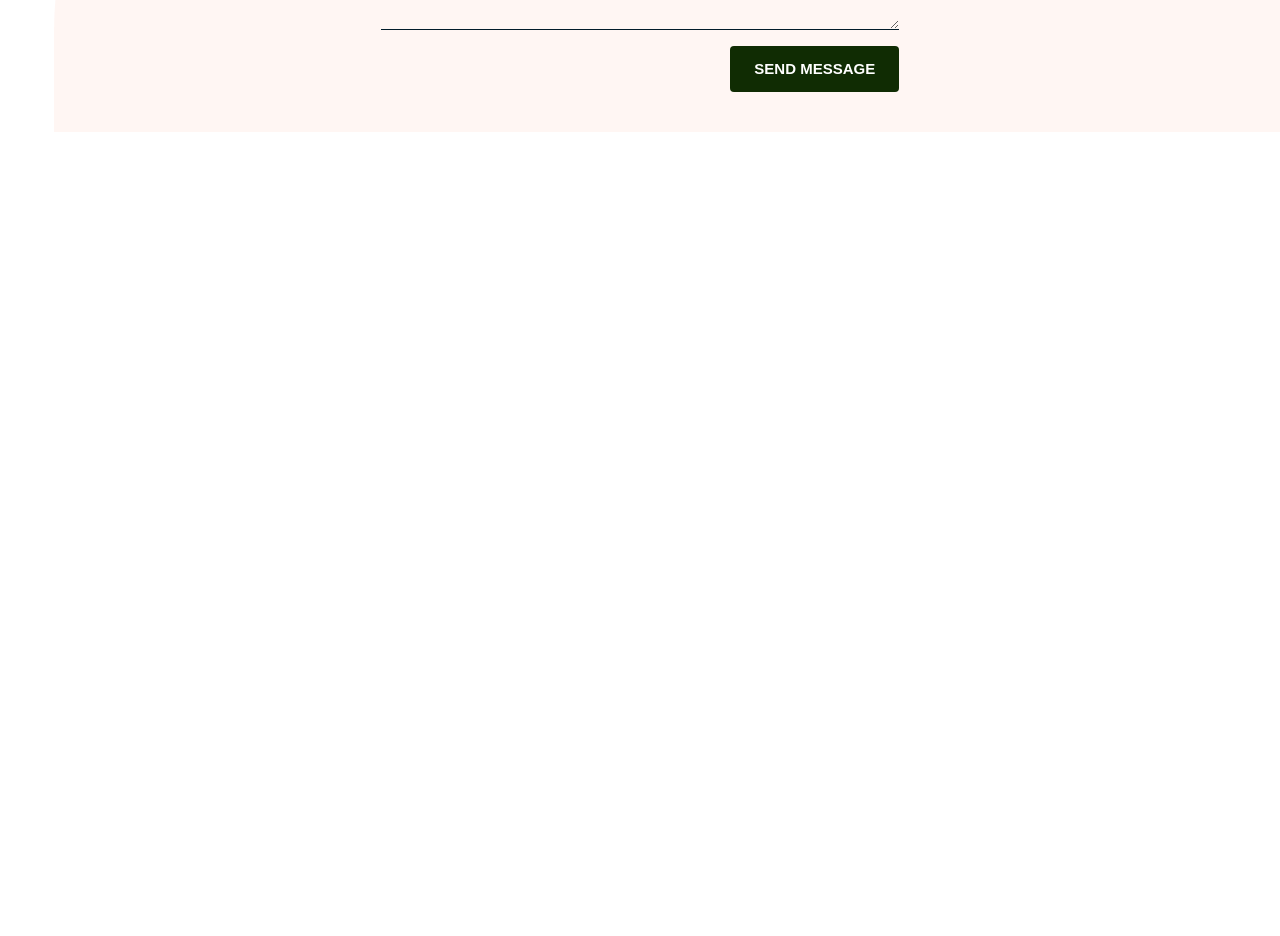
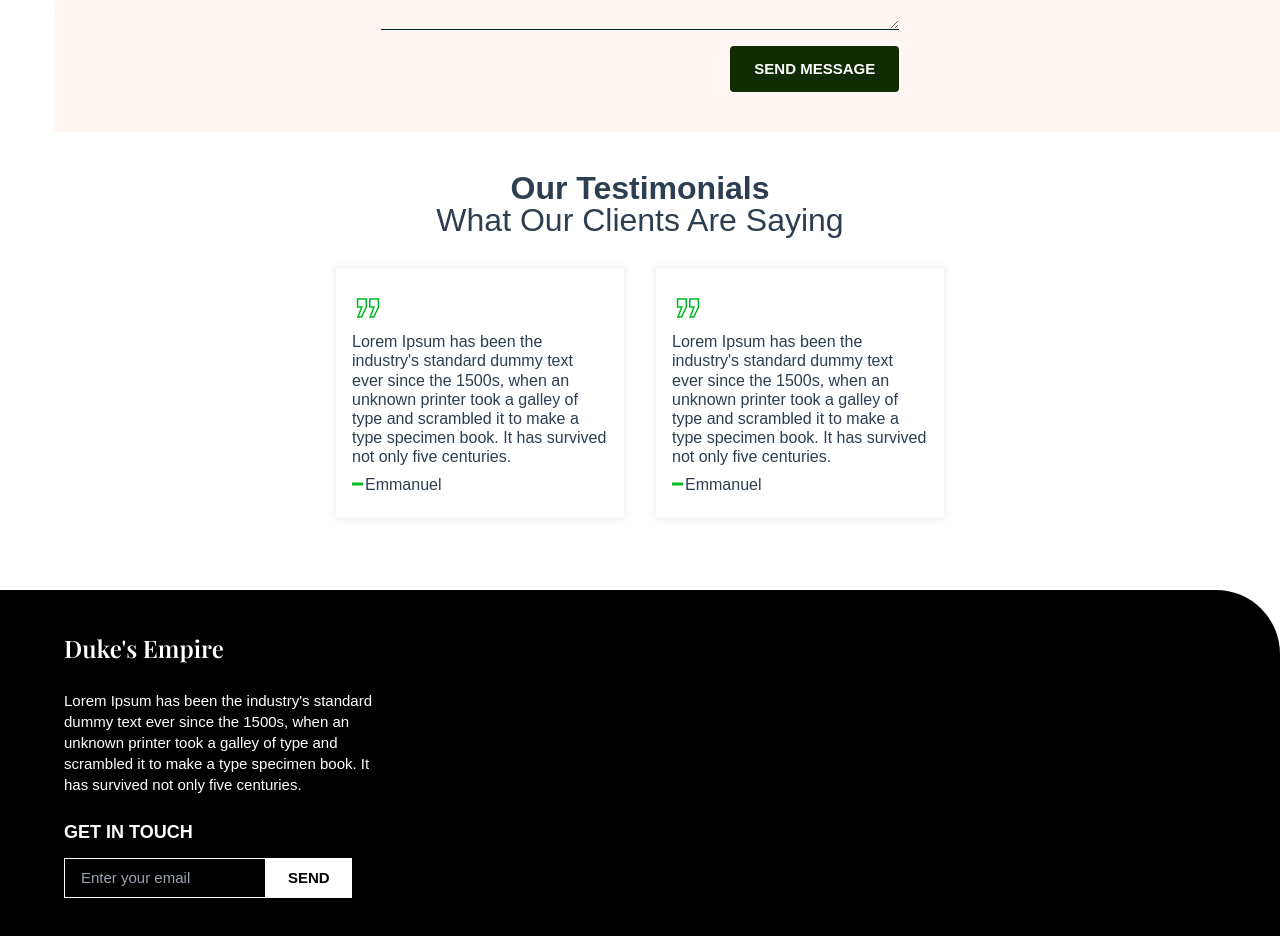
Before and after one commit to trokeibunor/duke-s-empire, a Vue app: page / in a window 1280 px wide. Shown: the part 2280-3216 px from the top of the page. Before the commit the page ends 2412 px from the top, so only its background shows below. Built offline with nearby package versions, Linux system fonts and the light colour scheme; a web font is replaced by a local one.

Commit message:
feat: base site

```diff
--- /dev/null
+++ b/src/components/footerSection.vue
@@ -0,0 +1,86 @@
+<template>
+    <footer>
+        <div class="content">
+            <div class="text-side">
+                <h2>Duke's Empire</h2>
+                <p>
+                    Lorem Ipsum has been the industry's standard dummy text ever since the 1500s, when an unknown printer took a galley of type and scrambled it to make a type specimen book. It has survived not only five centuries.
+                </p>
+                <div class="subscription-box">
+                    <label for="subForm">GET IN TOUCH</label>
+                    <form id="subForm">
+                        <input type="text" name="email" placeholder="Enter your email">
+                        <input type="submit" value="SEND">
+                    </form>
+                </div>
+            </div>
+            <div class="map">
+
+            </div>
+        </div>
+    </footer>
+</template>
+
+<script setup>
+
+</script>
+
+<style lang="scss" scoped>
+footer {
+    width: 100%;
+    border-top-right-radius: 4rem;
+    background-color:#000000;
+    color: #fff;
+    padding: 1.5rem 0px;
+    .content {
+        display: flex;
+        flex-direction: row;
+        width: 90%;
+        margin: 1rem auto;
+        .text-side {
+            display: flex;
+            flex-direction: column;
+            gap: 1.5rem;
+            width: 50%;
+            h2 {
+                font-family: 'Playfair Display', serif;
+                font-size: 24px;
+                font-weight: 600;
+            }
+            p {
+                line-height: 140%;
+                width: 55%
+            }
+            .subscription-box {
+                display: flex;
+                flex-direction: column;
+                gap: 0.75rem;
+                width: 50%;
+                label {
+                    font-size: 18px;
+                    font-weight: 600;
+                }
+                #subForm {
+                    input[type="text"] {
+                        width: 70%;
+                        padding: 0.5rem 1rem;
+                        background-color: #000;
+                        border: 1px solid #FFF;
+                    }
+                    input[type="submit"] {
+                        width: 30%;
+                        padding: 0.5rem 1rem;
+                        border: 1px solid #FFF;
+                        color: #000;
+                        background: #FFF;
+                        font-weight: 600;
+                    }
+                }
+            }
+        }
+        .map {
+            width: 50%;
+        }
+    }
+}
+</style>
--- /dev/null
+++ b/src/components/ourTestimonials.vue
@@ -0,0 +1,99 @@
+<template>
+   <section>
+    <div class="content">
+        <div class="intro_header">
+            <h3>Our Testimonials</h3>
+            <h3>What Our Clients Are Saying</h3>
+        </div>
+        <div class="testimonial_row">
+            <div class="testimonial_box">
+                <img src="../assets/icons/testimonial_icon.svg" alt="">
+                <p>
+                    Lorem Ipsum has been the industry's standard dummy text ever since the 1500s, when an unknown printer took a galley of type and scrambled it to make a type specimen book. It has survived not only five centuries.
+                </p>
+                <div class="author">
+                    <svg xmlns="http://www.w3.org/2000/svg" width="11" height="4" viewBox="0 0 11 4" fill="none">
+                        <path d="M0 2H11" stroke="#00BA21" stroke-width="3"/>
+                    </svg>
+                    <p>Emmanuel</p>
+                </div>
+            </div>
+            <div class="testimonial_box">
+                <img src="../assets/icons/testimonial_icon.svg" alt="">
+                <p>
+                    Lorem Ipsum has been the industry's standard dummy text ever since the 1500s, when an unknown printer took a galley of type and scrambled it to make a type specimen book. It has survived not only five centuries.
+                </p>
+                <div class="author">
+                    <svg xmlns="http://www.w3.org/2000/svg" width="11" height="4" viewBox="0 0 11 4" fill="none">
+                        <path d="M0 2H11" stroke="#00BA21" stroke-width="3"/>
+                    </svg>
+                    <p>Emmanuel</p>
+                </div>
+            </div>
+        </div>
+    </div>
+   </section>
+</template>
+
+<script setup>
+
+</script>
+
+<style lang="scss" scoped>
+section {
+    width: 100%;
+    padding: 1.5rem 0px;
+    .content {
+        width: 70%;
+        margin: 1rem auto;
+        .intro_header {
+            display: flex;
+            flex-direction: column;
+            justify-content: center;
+            align-items: center;
+            text-align: center;
+            h3 {
+                font-size: 32px;
+                font-weight: 700;
+                margin: 0;
+                line-height: 100%;
+            }
+            h3:nth-child(2) {
+                font-weight: 300;
+            }
+        }
+        .testimonial_row {
+            display: flex;
+            flex-direction: row;
+            align-items: center;
+            justify-content: center;
+            padding: 2rem 0px;
+            gap: 2rem;
+            .testimonial_box {
+                background: #FFF;
+                box-shadow: 0px 0px 7px 1px rgba(0, 0, 0, 0.08);
+                width: 18rem;
+                display: flex;
+                flex-direction: column;
+                justify-content: center;
+                gap: 8px;
+                // align-items: center;
+                padding: 1.5rem 1rem;
+                img {
+                    width: 2rem;
+                }
+                p {
+                    font-size: 16px;
+                    line-height: 120%;
+                }
+              .author {
+                display: flex;
+                flex-direction: row;
+                align-items: center;
+                gap: 2px;
+              }
+            }
+        }
+    }
+}
+</style>
--- a/src/views/HomeView.vue
+++ b/src/views/HomeView.vue
@@ -3,6 +3,8 @@ import NavBar from '../components/NavBar.vue';
 import serviceSection from '../components/serviceSection.vue';
 import aboutSection from '../components/aboutSection.vue';
 import messageSection from '../components/messageSection.vue';
+import ourTestimonial from '../components/ourTestimonials.vue';
+import footerSection from '../components/footerSection.vue';
 </script>
 
 <template>
@@ -36,6 +38,8 @@ import messageSection from '../components/messageSection.vue';
   <serviceSection/>
   <aboutSection/>
   <messageSection/>
+  <ourTestimonial/>
+  <footerSection/>
 </template>
 
 <style>
```
Also changed, not shown: src/assets/icons/testimonial_icon.svg (added).
